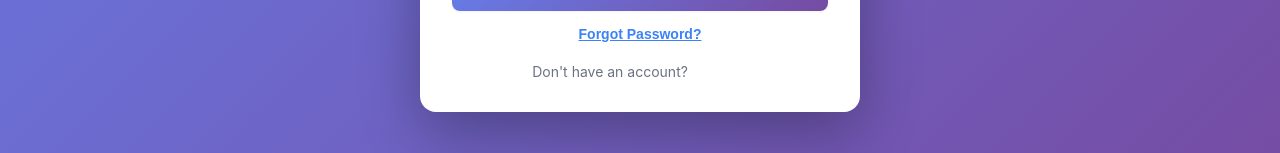
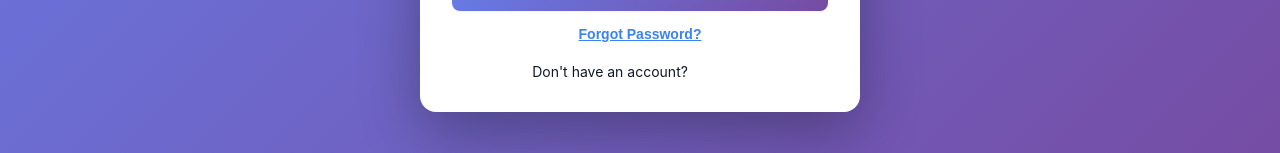
Before and after one commit to Sushant1244/Conn-unity-Group-Project, a React (Create React App) app in the folder frontend/: page / in a window 1280 px wide. Both pictures are taken after a click on the button "Already have an account? Login". Shown: the part 584-737 px from the top of the page. Built offline with nearby package versions, Linux system fonts and the light colour scheme; the HTML template or start-up script is replaced by a standard one.

Commit message:
style: update link button colors for improved contrast and readability

```diff
--- a/frontend/src/components/Login.css
+++ b/frontend/src/components/Login.css
@@ -147,13 +147,13 @@
   text-align: center;
   margin-top: 20px;
   font-size: 14px;
-  color: #6b7280;
+  color: #111827;
 }
 
 .link-btn {
   background: none;
   border: none;
-  color: #667eea;
+  color: #111827;
   font-weight: 600;
   cursor: pointer;
   padding: 0;
@@ -161,7 +161,7 @@
 }
 
 .link-btn:hover {
-  color: #764ba2;
+  color: #374151;
 }
 
 .admin-login-section {
```
